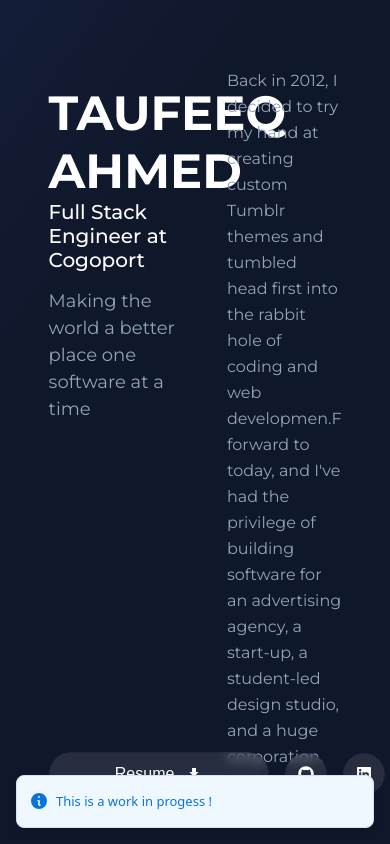
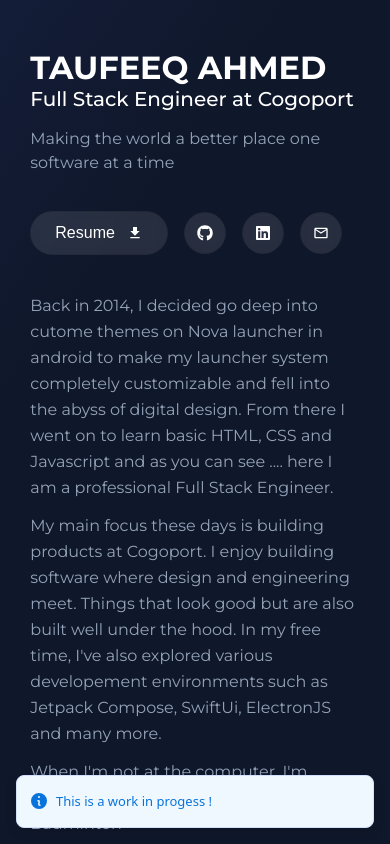
Before and after one commit to taufeeq-ahmed/maestro, a Next.js app: page / in a window 390 px wide. Built offline with nearby package versions, Linux system fonts and the light colour scheme.

Commit message:
styles are updated

```diff
--- a/app/page.jsx
+++ b/app/page.jsx
@@ -15,6 +15,7 @@ export default function Home() {
     const sayUnderConstruction = () => {
         toast.info('This is a work in progess !');
     };
+
     useTimeout(sayUnderConstruction, 2000);
 
     return (
@@ -26,13 +27,6 @@ export default function Home() {
 
             <div className={styles.right}>
                 <DeveloperDescription />
-                <DeveloperDescription />
-
-                <DeveloperDescription />
-                {' '}
-                <DeveloperDescription />
-                <DeveloperDescription />
-
             </div>
         </div>
     );
--- a/app/page.module.css
+++ b/app/page.module.css
@@ -1,6 +1,6 @@
 .page {
     display: flex;
-    gap: 2rem;
+    gap: 1.6rem;
     max-width: 80%;
     height: 100%;
     padding-top: 56px;
@@ -16,4 +16,36 @@
 .right {
     width: 50%;
     overflow: auto;
+    -ms-overflow-style: none;
+    /* Internet Explorer 10+ */
+    scrollbar-width: none;
+    /* Firefox */
 }
+
+.right::-webkit-scrollbar {
+    display: none;
+    /* Safari and Chrome */
+}
+
+@media (max-width:1024px) {
+    .page {
+        flex-direction: column;
+        padding-top: 36px;
+        max-width: 90%;
+    }
+
+    .left,
+    .right {
+        width: 100%;
+    }
+
+    .left {
+        gap: 36px;
+    }
+}
+
+@media (max-width:47px) {
+    .page {
+        margin-top: 26px;
+    }
+}
--- a/components/Button/themed_button.module.css
+++ b/components/Button/themed_button.module.css
@@ -37,14 +37,14 @@
     border: 1px solid #0000001a;
 }
 
-@media (max-width:767px) {
+@media (max-width:1024px) {
     .button {
         font-size: 16px;
 
     }
 
     .linear {
-        min-width: 220px;
+        min-width: 100px;
     }
 
     .circular {
--- a/components/Contact/constact.module.css
+++ b/components/Contact/constact.module.css
@@ -5,3 +5,9 @@
     gap: 16px;
     margin-bottom: 36px;
 }
+
+@media (max-width:470px) {
+    .contact {
+        margin-bottom: 12px;
+    }
+}
--- a/components/DeveloperDescription/DeveloperDescription.jsx
+++ b/components/DeveloperDescription/DeveloperDescription.jsx
@@ -1,4 +1,3 @@
-/* eslint-disable react/no-unescaped-entities */
 /* eslint-disable max-len */
 import React from 'react';
 import styles from './developerdescription.module.css';
@@ -7,13 +6,15 @@ function DeveloperDescription() {
     return (
         <section className={styles.developer_description}>
             <p>
-                Back in 2012, I decided to try my hand at creating custom Tumblr themes and tumbled head first into the rabbit hole of coding and web developmen.Fast-forward to today, and I've had the privilege of building software for an advertising agency, a start-up, a student-led design studio, and a huge corporation.
+                Back in 2014, I decided go deep into cutome themes on Nova launcher in android to make my launcher system completely customizable and fell into
+                the abyss of digital design. From there I went on to learn basic HTML, CSS
+                and Javascript and as you can see .... here I am a professional Full Stack Engineer.
             </p>
             <p>
-                My main focus these days is building products and leading projects for our clients at Upstatement. I most enjoy building software in the sweet spot where design and engineering meet — things that look good but are also built well under the hood. In my free time, I've also released an online video course that covers everything you need to know to build a web app with the Spotify API.
+                My main focus these days is building products at Cogoport. I enjoy building software where design and engineering meet. Things that look good but are also built well under the hood. In my free time, I&apos;ve also explored various developement environments such as Jetpack Compose, SwiftUi, ElectronJS and many more.
             </p>
             <p>
-                When I'm not at the computer, I'm usually rock climbing, reading, hanging out with my wife and two cats, or running around Hyrule searching for Korok seeds
+                When I&apos;m not at the computer, I&apos;m usually watching a lot of movies, playing Badminton
             </p>
         </section>
     );
--- a/components/Intro/Intro.jsx
+++ b/components/Intro/Intro.jsx
@@ -1,16 +1,14 @@
 /* eslint-disable import/no-extraneous-dependencies */
 import React from 'react';
-import { MdFileDownload } from 'react-icons/md';
-import ThemedButton from '../Button/ThemedButton';
 
 import styles from './intro.module.css';
 
 function Intro() {
-
-
     return (
         <section className={styles.intro}>
-            <h1 className={styles.developer_name}>TAUFEEQ AHMED</h1>
+            <a href="/">
+                <h1 className={styles.developer_name}>TAUFEEQ AHMED</h1>
+            </a>
 
             <h2 className={styles.developer_title}>Full Stack Engineer at Cogoport</h2>
 
--- a/components/Intro/intro.module.css
+++ b/components/Intro/intro.module.css
@@ -7,7 +7,7 @@
 }
 
 .developer_name {
-    font-size: 48px;
+    font-size: 40px;
 }
 
 .developer_title {
@@ -46,17 +46,8 @@
     gap: 12px;
 }
 
-@media (max-width:767px) {
-    .intro {
-        margin-top: 16px;
-    }
-
-    .intro_description {
-        width: 100%;
-        font-size: 18px;
-    }
-
-    .action_buttons {
-        flex-direction: column;
+@media (max-width:470px) {
+    .developer_name {
+        font-size: 32px;
     }
 }
```
